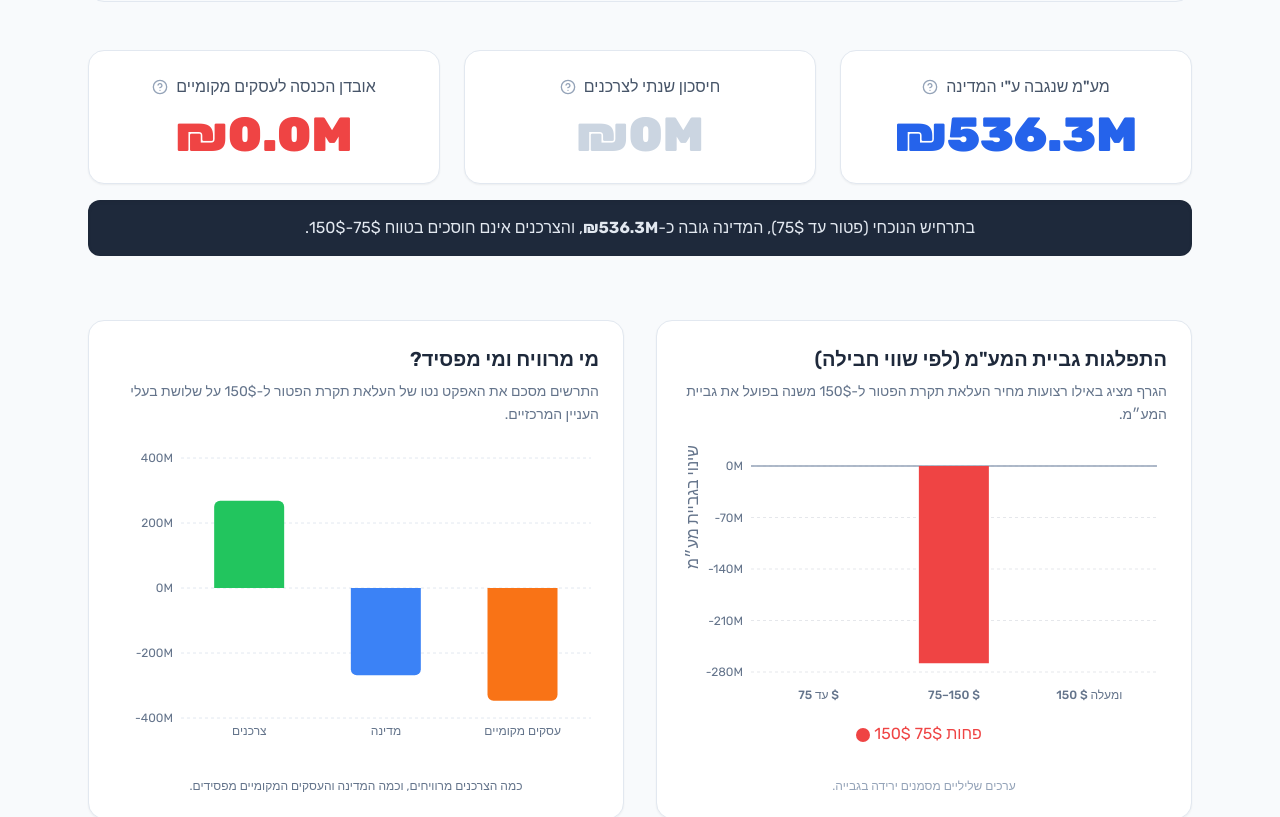
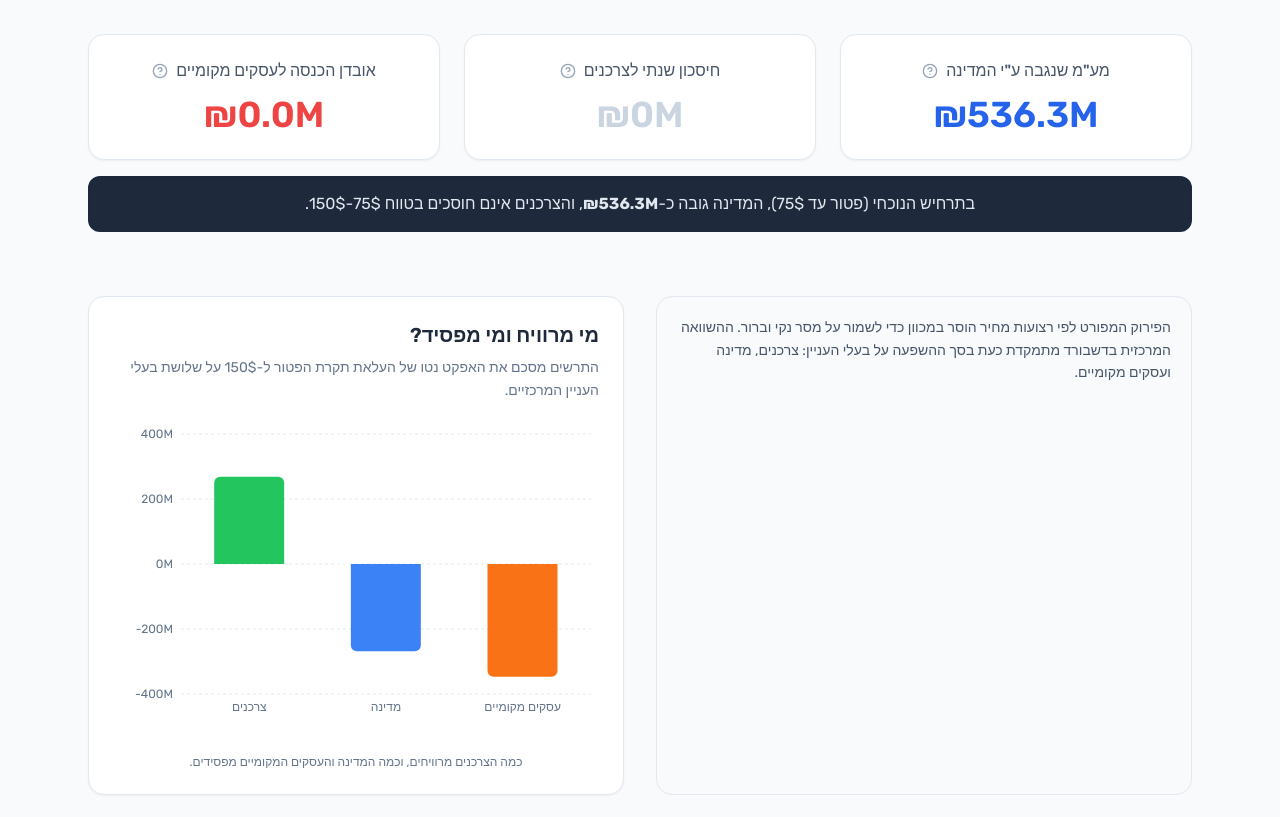
Before and after one commit to sinayblumin/75vs150, a Next.js app: page / in a window 1280 px wide. Shown: the part 965-1782 px from the top of the page. Built offline with nearby package versions, Linux system fonts and the light colour scheme; a web font is replaced by a local one.

Commit message:
feat: Add KpiCard, TotalVatChangeCard, and DashboardClient components.

```diff
--- a/components/DashboardClient.tsx
+++ b/components/DashboardClient.tsx
@@ -1,10 +1,8 @@
 "use client";
 
 import { useState } from "react";
-import { BarChart, Bar, XAxis, YAxis, CartesianGrid, Tooltip, Legend, ResponsiveContainer, Cell, ReferenceLine } from "recharts";
 import { KpiCard } from "./KpiCard";
 import { SectionHeading } from "./SectionHeading";
-import { ChartCard } from "./ChartCard";
 import { ScenarioToggle } from "./ScenarioToggle";
 import { StakeholderImpact } from "./StakeholderImpact";
 import { SensitivityChart } from "./SensitivityChart";
@@ -33,25 +31,6 @@ export type CompareResult = {
     };
 };
 
-type VatDeltaBand = {
-    name: string;
-    deltaVat: number;
-};
-
-function buildVatDeltaByBand(compareData: CompareResult): VatDeltaBand[] {
-    const labels = ["עד 75 $", "75–150 $", "150 $ ומעלה"];
-
-    return labels.map((name, index) => {
-        const vatIn75Scenario = compareData.baseline.bands[index]?.vatCollectedIls ?? 0;
-        const vatIn150Scenario = compareData.proposed.bands[index]?.vatCollectedIls ?? 0;
-
-        return {
-            name,
-            deltaVat: vatIn150Scenario - vatIn75Scenario,
-        };
-    });
-}
-
 export default function DashboardClient({
     compareData,
     oecdContext: _oecdContext,
@@ -63,16 +42,13 @@ export default function DashboardClient({
     const currentScenario = activeScenario === 75 ? compareData.baseline : compareData.proposed;
 
     const formatMillions = (val: number) => `₪${(val / 1_000_000).toFixed(1)}M`;
-    const formatILS = (val: number) => `₪${val.toLocaleString(undefined, { maximumFractionDigits: 0 })}`;
-
-    const vatDeltaByBand = buildVatDeltaByBand(compareData);
 
     const vatLossIls = compareData.baseline.totals.totalVatIls - compareData.proposed.totals.totalVatIls;
 
     return (
         <div className="space-y-12 animate-in fade-in duration-500">
             <section className="bg-white p-8 rounded-2xl shadow-sm border border-slate-200 lg:p-10">
-                <h1 className="text-3xl md:text-4xl lg:text-5xl font-heading font-black mb-6 text-slate-900 leading-tight">
+                <h1 className="text-3xl md:text-4xl lg:text-4xl font-heading font-bold mb-6 text-slate-900 leading-tight">
                     האם העלאת פטור המע"מ על יבוא אישי מ-75$ ל-150$ טובה לציבור הישראלי?
                 </h1>
                 <div className="text-slate-600 space-y-4 max-w-4xl text-lg leading-relaxed">
@@ -142,47 +118,10 @@ export default function DashboardClient({
             </section>
 
             <section className="grid grid-cols-1 items-stretch gap-6 pt-4 lg:grid-cols-2 lg:gap-8">
-                <ChartCard
-                    title='התפלגות גביית המע"מ (לפי שווי חבילה)'
-                    description="הגרף מציג באילו רצועות מחיר העלאת תקרת הפטור ל-150$ משנה בפועל את גביית המע״מ."
-                    caption={<p className="text-center text-xs text-slate-400">ערכים שליליים מסמנים ירידה בגבייה.</p>}
-                >
-                    <ResponsiveContainer width="100%" height="100%">
-                        <BarChart data={vatDeltaByBand} margin={{ top: 20, right: 10, left: 10, bottom: 20 }}>
-                            <CartesianGrid strokeDasharray="3 3" vertical={false} stroke="#E5E7EB" />
-                            <ReferenceLine y={0} stroke="#94a3b8" strokeWidth={1.5} />
-                            <XAxis
-                                dataKey="name"
-                                tick={{ fill: "#64748b", fontSize: 12, fontWeight: 500 }}
-                                axisLine={false}
-                                tickLine={false}
-                                dy={10}
-                            />
-                            <YAxis
-                                tickFormatter={(val) => `${(val / 1_000_000).toFixed(0)}M`}
-                                tick={{ fill: "#64748b", fontSize: 12 }}
-                                axisLine={false}
-                                tickLine={false}
-                                label={{ value: 'שינוי בגביית מע״מ (₪)', angle: -90, position: "insideLeft", fill: "#64748b", dx: -4 }}
-                            />
-                            <Tooltip
-                                formatter={(value: number) => [formatILS(value), "שינוי בגביית מע״מ"]}
-                                labelFormatter={(label) => `רצועת שווי: ${label}`}
-                                contentStyle={{ textAlign: "right", direction: "rtl", borderRadius: "12px", border: "1px solid #e2e8f0" }}
-                            />
-                            <Legend
-                                wrapperStyle={{ paddingTop: "20px" }}
-                                iconType="circle"
-                                payload={[{ value: "150$ פחות 75$", type: "circle", color: "#ef4444" }]}
-                            />
-                            <Bar dataKey="deltaVat" name="שינוי נטו" maxBarSize={70}>
-                                {vatDeltaByBand.map((entry) => (
-                                    <Cell key={entry.name} fill={entry.deltaVat < 0 ? "#ef4444" : "#10b981"} />
-                                ))}
-                            </Bar>
-                        </BarChart>
-                    </ResponsiveContainer>
-                </ChartCard>
+                <div className="bg-slate-50 border border-slate-200 rounded-2xl p-5 text-sm text-slate-600 leading-relaxed">
+                    הפירוק המפורט לפי רצועות מחיר הוסר במכוון כדי לשמור על מסר נקי וברור.
+                    ההשוואה המרכזית בדשבורד מתמקדת כעת בסך ההשפעה על בעלי העניין: צרכנים, מדינה ועסקים מקומיים.
+                </div>
 
                 <StakeholderImpact
                     consumerSavingsIls={compareData.totals.consumerSavingsIls}
--- a/components/KpiCard.tsx
+++ b/components/KpiCard.tsx
@@ -33,7 +33,7 @@ export function KpiCard({
                 </TooltipProvider>
             </div>
 
-            <div className={`text-4xl md:text-5xl font-black ${valueColorClass} transition-colors duration-300`}>
+            <div className={`text-3xl md:text-4xl font-semibold ${valueColorClass} transition-colors duration-300`}>
                 {value}
             </div>
 
--- /dev/null
+++ b/components/TotalVatChangeCard.tsx
@@ -0,0 +1,60 @@
+"use client";
+
+import { ChartCard } from "./ChartCard";
+
+type TotalVatChangeCardProps = {
+    baselineVatIls: number;
+    proposedVatIls: number;
+};
+
+export function TotalVatChangeCard({ baselineVatIls, proposedVatIls }: TotalVatChangeCardProps) {
+    const lostVatIls = baselineVatIls - proposedVatIls;
+    const proposedRatio = baselineVatIls > 0 ? (proposedVatIls / baselineVatIls) * 100 : 0;
+
+    const formatMillionsIls = (value: number) => `${(value / 1_000_000).toFixed(1)}M ₪`;
+
+    return (
+        <ChartCard
+            title='שינוי בסך גביית המע"מ מיבוא אישי'
+            description="השוואה ישירה בין סך גביית המע״מ בשני התרחישים."
+            chartClassName="h-auto"
+            caption={
+                <p className="text-center text-xs text-slate-500">
+                    התרשים מציג את הירידה הכוללת בגביית המע״מ כאשר תקרת הפטור ממע״מ עולה מ-75 ל-150 דולר. אין כאן פירוק לפי רצועות מחיר, אלא סך ההכנסות בלבד.
+                </p>
+            }
+        >
+            <div className="space-y-5" dir="rtl">
+                <div>
+                    <div className="flex justify-between text-sm font-medium text-slate-700 mb-2">
+                        <span>פטור עד 75$</span>
+                        <span>{formatMillionsIls(baselineVatIls)}</span>
+                    </div>
+                    <div className="h-4 rounded-full bg-slate-100 overflow-hidden">
+                        <div className="h-full w-full bg-blue-500" />
+                    </div>
+                </div>
+
+                <div>
+                    <div className="flex justify-between text-sm font-medium text-slate-700 mb-2">
+                        <span>פטור עד 150$</span>
+                        <span>{formatMillionsIls(proposedVatIls)}</span>
+                    </div>
+                    <div className="h-4 rounded-full bg-slate-100 overflow-hidden">
+                        <div className="h-full bg-blue-300" style={{ width: `${proposedRatio}%` }} />
+                    </div>
+                </div>
+
+                <div className="bg-red-50 border border-red-100 rounded-xl p-3 text-sm text-red-700 font-semibold text-center">
+                    אובדן גביית מע"מ: {formatMillionsIls(lostVatIls)}
+                </div>
+
+                <div className="text-xs text-slate-600 space-y-1">
+                    <p>סך גביית מע"מ בפטור עד 75$: {formatMillionsIls(baselineVatIls)}</p>
+                    <p>סך גביית מע"מ בפטור עד 150$: {formatMillionsIls(proposedVatIls)}</p>
+                    <p>אובדן גביית מע"מ: {formatMillionsIls(lostVatIls)}</p>
+                </div>
+            </div>
+        </ChartCard>
+    );
+}
```
